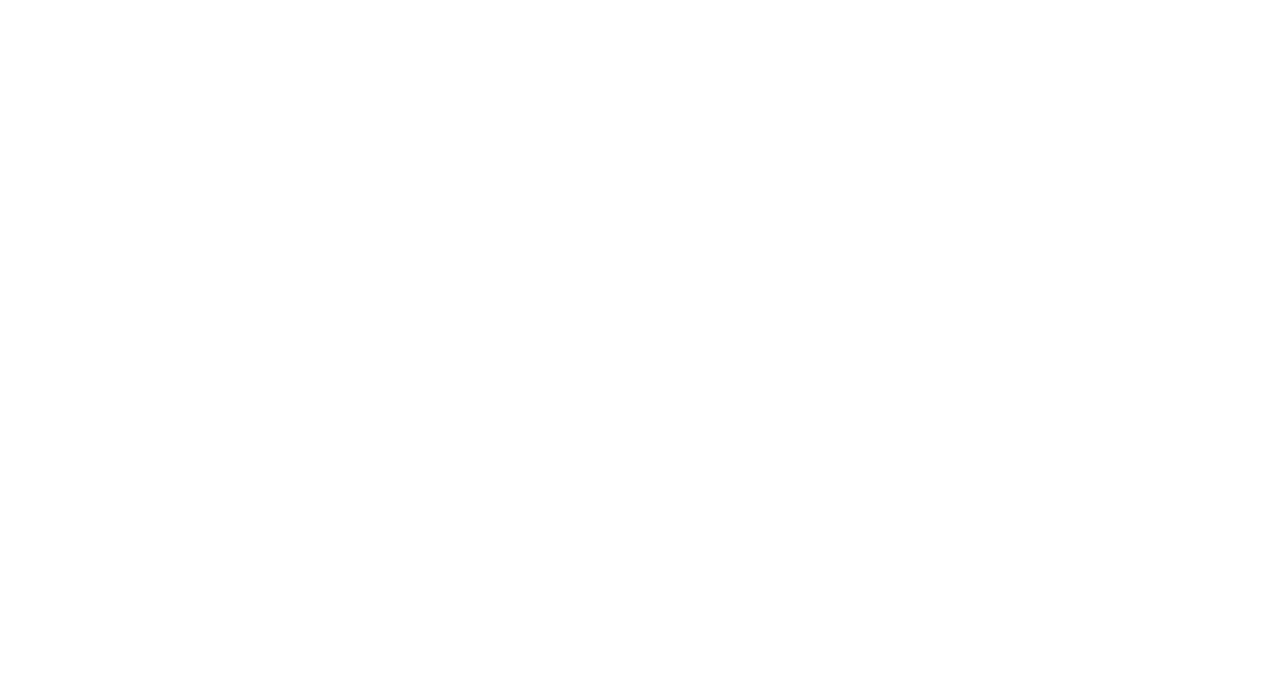
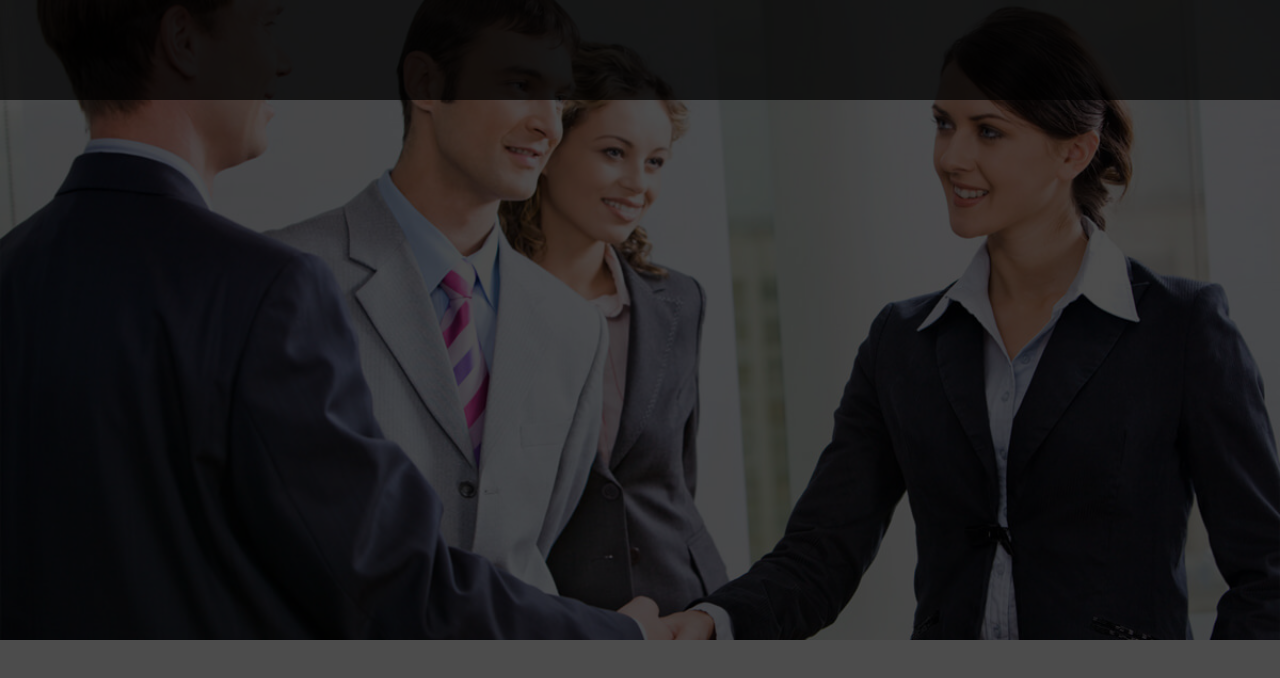
Before and after one commit to Razdeep/Banking-Management-System, a plain HTML site: page ui/index.html in a window 1280 px wide. Drawn offline with Linux system fonts and the light colour scheme.

Commit message:
Index page added

```diff
--- a/ui/index.html
+++ b/ui/index.html
@@ -8,11 +8,13 @@
     <title>Rrc Banking</title>
 </head>
 <body>
+    <div class="overlay">
+
     <div class="banner"></div>
     <div class="container">
 
 
-
+        </div>
     </div>
 </body>
 </html>
--- a/ui/style_homepage.css
+++ b/ui/style_homepage.css
@@ -1,6 +1,15 @@
-.body{
+body{
     padding: 0;
     margin: 0;
+    background-image: url('handshake.jpg');
+    background-size: cover;
+    background-repeat: no-repeat;
+}
+.overlay{
+    position: absolute;
+    height: 100%;
+    width: 100%;
+    background-color: rgba(0,0,0,.7);
 }
 .container{
 
@@ -9,3 +18,9 @@
       margin: 0 auto;
       /*background-color: #efe;*/
 }
+.banner{
+    width: 100%;
+    height: 100px;
+    background-color: rgba(0,0,0,.7);
+    position: fixed;
+  }
```
Also changed, not shown: ui/handshake.jpg (added).
